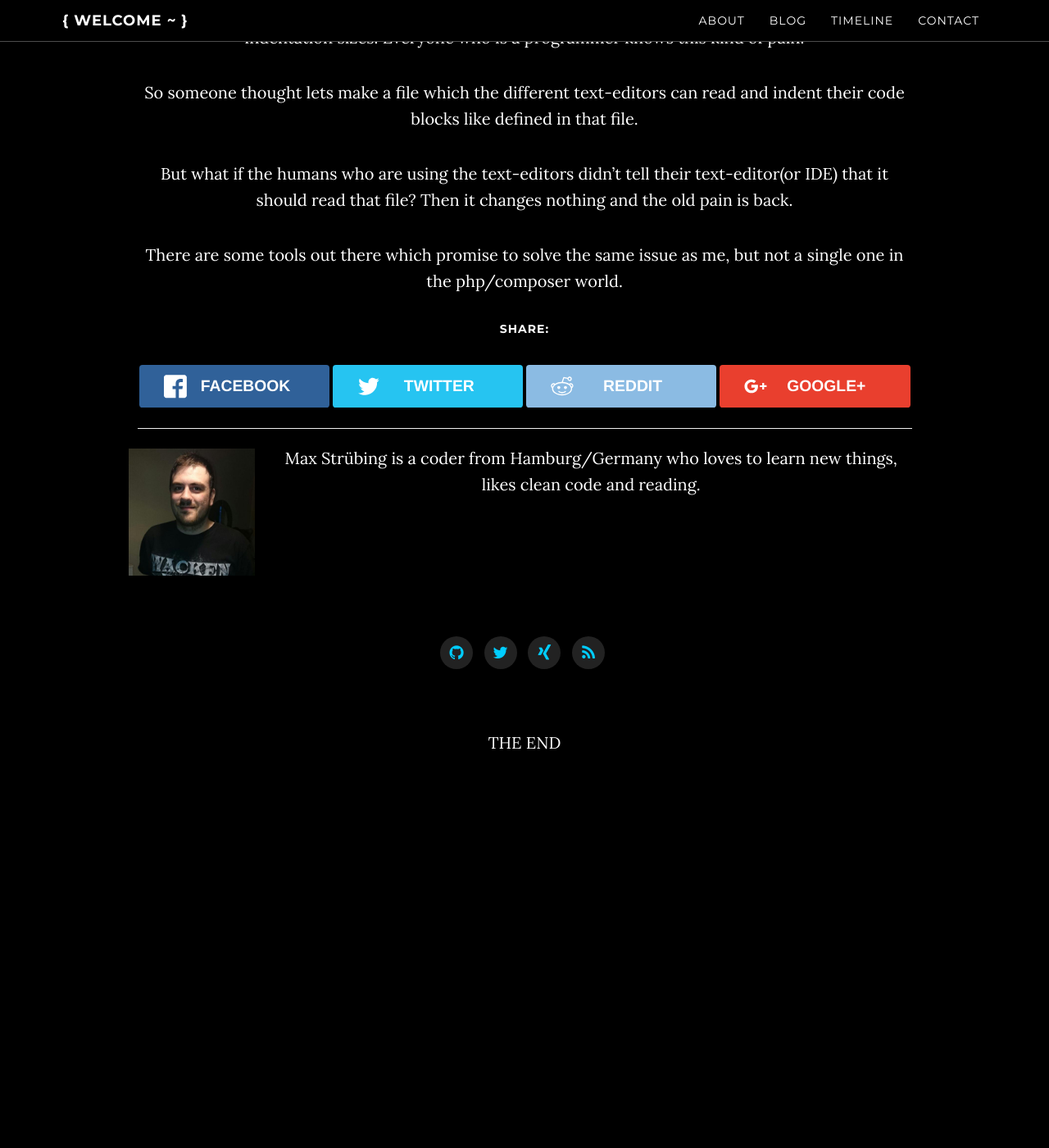
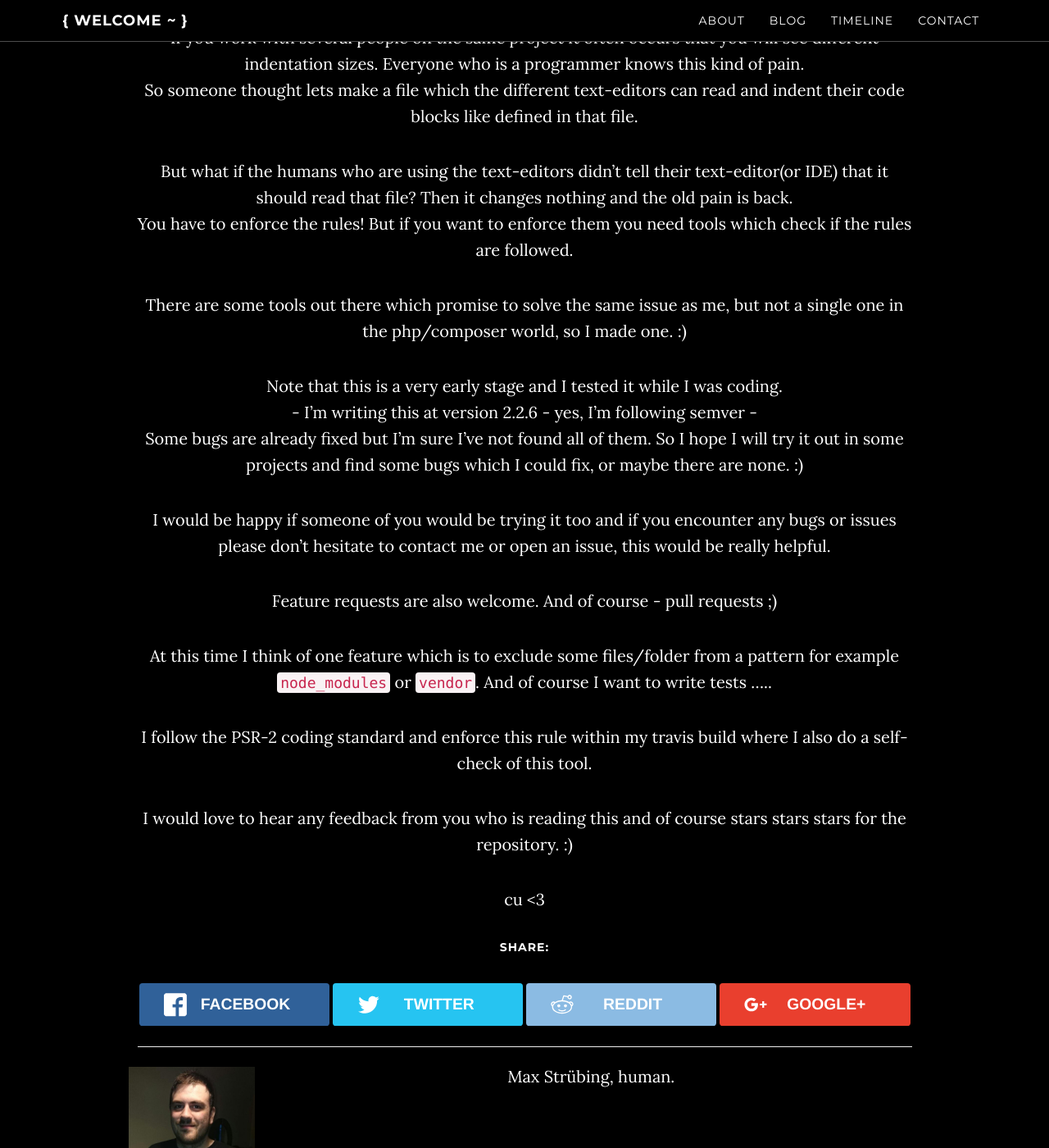
Before and after one commit to mstruebing/mstruebing.github.io, a Jekyll site: the page built from _posts/2017-01-30-editorconfig-checker.md, in a window 1280 px wide and 1400 px high, scrolled down 526 px. Shown: the whole window at 82% size. Built offline with Jekyll 4.4.1, drawn with Linux system fonts in a browser that asks for light colours; nearby versions of some CDN libraries; a style sheet for code colours, icons or effects is not loaded; before the commit the page ends 1690 px from its top, so only the background shows below that; some of the changed text lies outside the part shown.

Commit message:
new post

```diff
--- a/_config.yml
+++ b/_config.yml
@@ -133,7 +133,7 @@
 # This works best when your author blurb image has a transparent background, or matches your site background color.
 
 # if the author_blurb is not set, then this feature is skipped
-author_blurb: "Max Strübing is a coder from Hamburg/Germany who loves to learn new things, likes clean code and reading."
+author_blurb: "Max Strübing, human."
 author_blurb_image: "/img/me.jpg"
 
 ##################
--- a/_posts/2017-01-30-editorconfig-checker.md
+++ b/_posts/2017-01-30-editorconfig-checker.md
@@ -7,16 +7,37 @@ tags: [ 'programming', 'php' ]
 ---
 
 [![Logo](/img/editorconfig-checker.png "Logo")](https://github.com/mstruebing/editorconfig-checker)
+[https://github.com/mstruebing/editorconfig-checker](https://github.com/mstruebing/editorconfig-checker)
 
 If you work with several people on the same project it often occurs that
 you will see different indentation sizes. Everyone who is a programmer knows
 this kind of pain.
-
 So someone thought lets make a file which the different text-editors
 can read and indent their code blocks like defined in that file.
 
 But what if the humans who are using the text-editors didn't tell their
 text-editor(or IDE) that it should read that file?
 Then it changes nothing and the old pain is back.
+You have to enforce the rules! But if you want to enforce them you need tools which check if the rules are
+followed.
 
-There are some tools out there which promise to solve the same issue as me, but not a single one in the php/composer world.
+There are some tools out there which promise to solve the same issue as me, but not a single one in the php/composer world, so I made one. :)
+
+Note that this is a very early stage and I tested it while I was coding.
+\- I'm writing this at version 2.2.6 - yes, I'm following semver -
+Some bugs are already fixed but I'm sure I've not found all of them.
+So I hope I will try it out in some projects and find some bugs which I could fix, or maybe there are none. :)
+
+I would be happy if someone of you would be trying it too and if you encounter any bugs or issues please don't hesitate to contact me or open an issue, this would be really helpful.
+
+Feature requests are also welcome.
+And of course - pull requests ;)
+
+At this time I think of one feature which is to exclude some files/folder from a pattern for example `node_modules` or `vendor`.
+And of course I want to write tests .....
+
+I follow the PSR-2 coding standard and enforce this rule within my travis build where I also do a self-check of this tool.
+
+I would love to hear any feedback from you who is reading this and of course stars stars stars for the repository. :)
+
+cu <3
```
